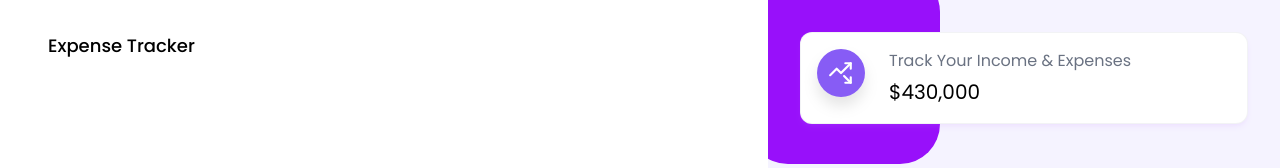
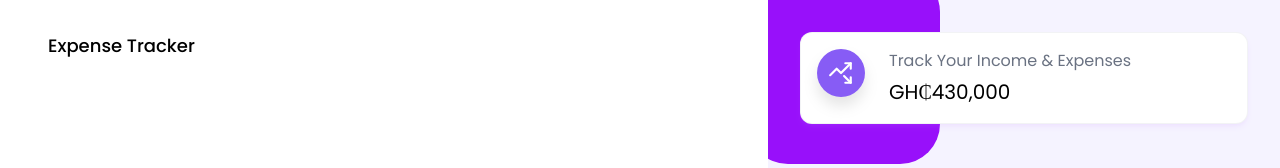
Before and after one commit to Captainemma/frontend-expense-tracker, a React (Vite) app: page /login in a window 1280 px wide. Shown: the top 168 px of the page. Built offline with nearby package versions, Linux system fonts and the light colour scheme; no server answers.

Commit message:
Update the layout folder

```diff
--- a/src/components/layouts/AuthLayout.jsx
+++ b/src/components/layouts/AuthLayout.jsx
@@ -49,7 +49,7 @@ const StatsInfoCard = ({ icon, label, value, color }) => {
 
     <div>
       <h6 className="text-x5 text-gray-500 mb-1">{label}</h6>
-      <span className="text-[20px]">${value}</span>
+      <span className="text-[20px]">GH₵{value}</span>
     </div>
 
   </div>
```
